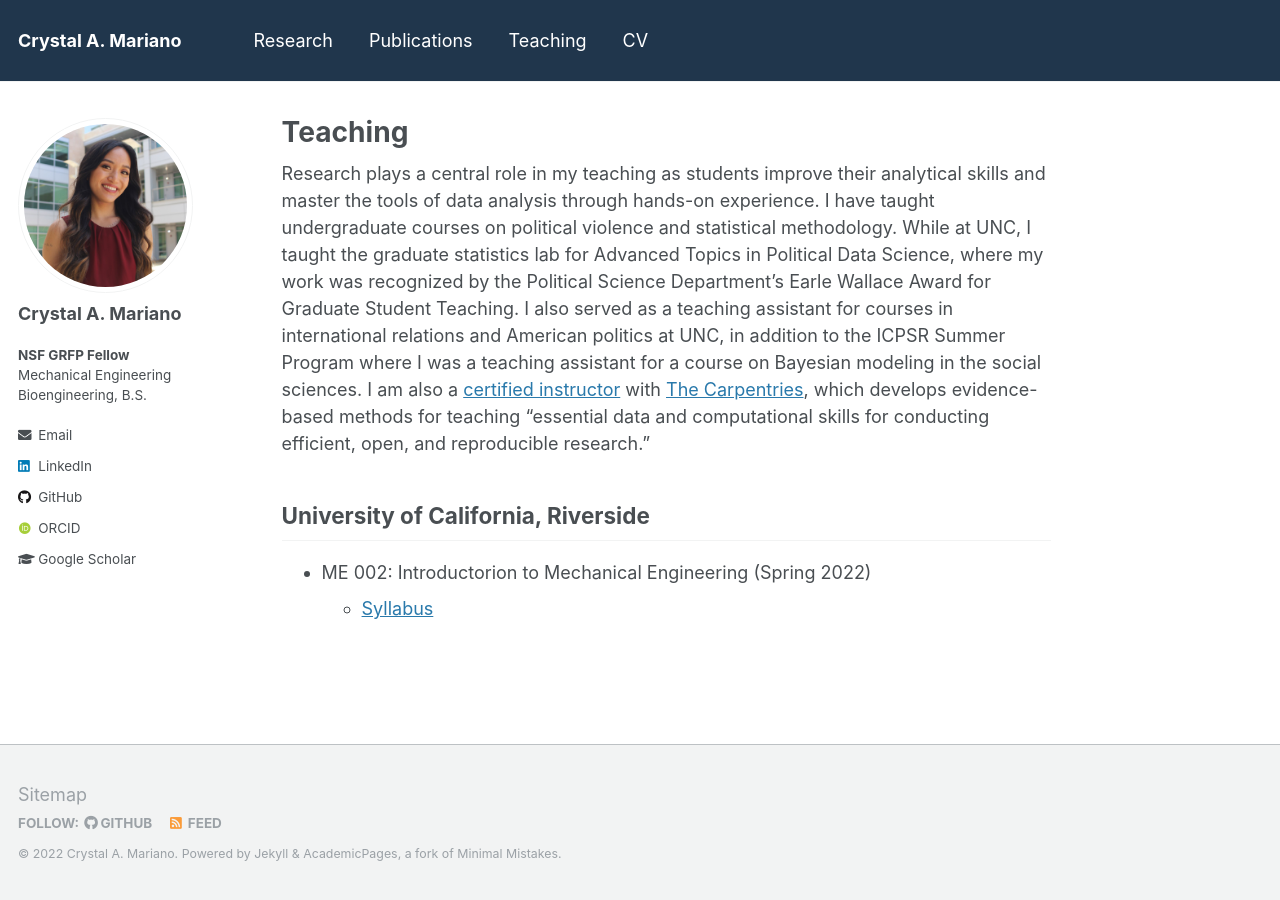
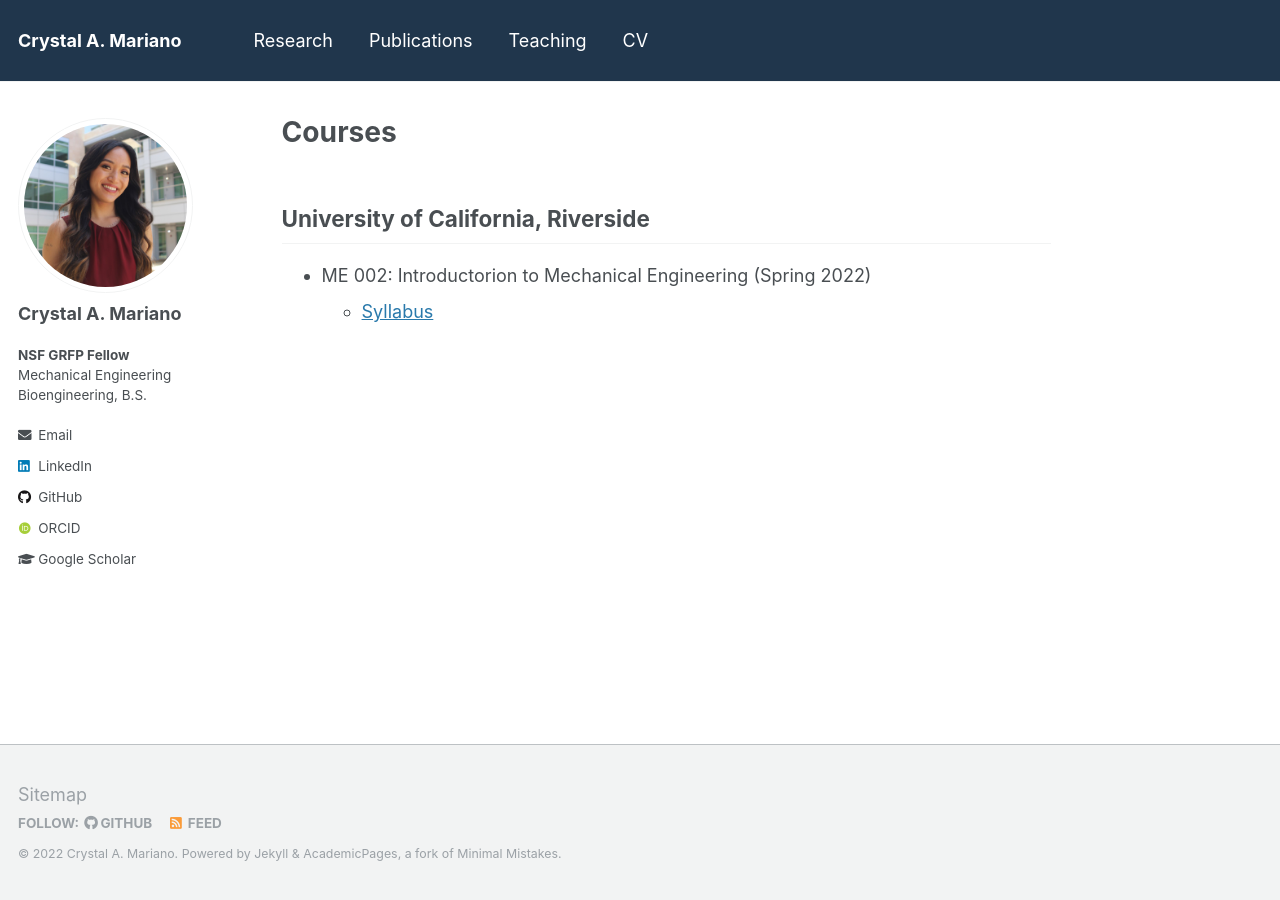
Before and after one commit to crystalamariano/crystalamariano.github.io, a Jekyll site: the page built from _pages/teaching.md, in a window 1280 px wide. Built offline with Jekyll 4.4.1, drawn with Linux system fonts in a browser that asks for light colours; some web fonts are replaced.

Commit message:
Updated Teaching

```diff
--- a/_pages/teaching.md
+++ b/_pages/teaching.md
@@ -1,24 +1,7 @@
 ---
 permalink: /teaching/
-title: "Teaching"
+title: "Courses"
 ---
-
-Research plays a central role in my teaching as students improve their
-analytical skills and master the tools of data analysis through hands-on
-experience. I have taught undergraduate courses on political violence and
-statistical methodology. While at UNC, I taught the graduate statistics lab for
-Advanced Topics in Political Data Science, where my work was recognized by the
-Political Science Department's Earle Wallace Award for Graduate Student
-Teaching. I also served as a teaching assistant for courses in international
-relations and American politics at UNC, in addition to the ICPSR Summer Program
-where I was a teaching assistant for a course on Bayesian modeling in the social
-sciences. I am also a
-[certified instructor](https://carpentries.org/instructors/#jayrobwilliams) with
-[The Carpentries](https://carpentries.org/), which develops evidence-based
-methods for teaching "essential data and computational skills for conducting
-efficient, open, and reproducible research."
-
-
 
 ## University of California, Riverside
 - ME 002: Introductorion to Mechanical Engineering (Spring 2022)
```
